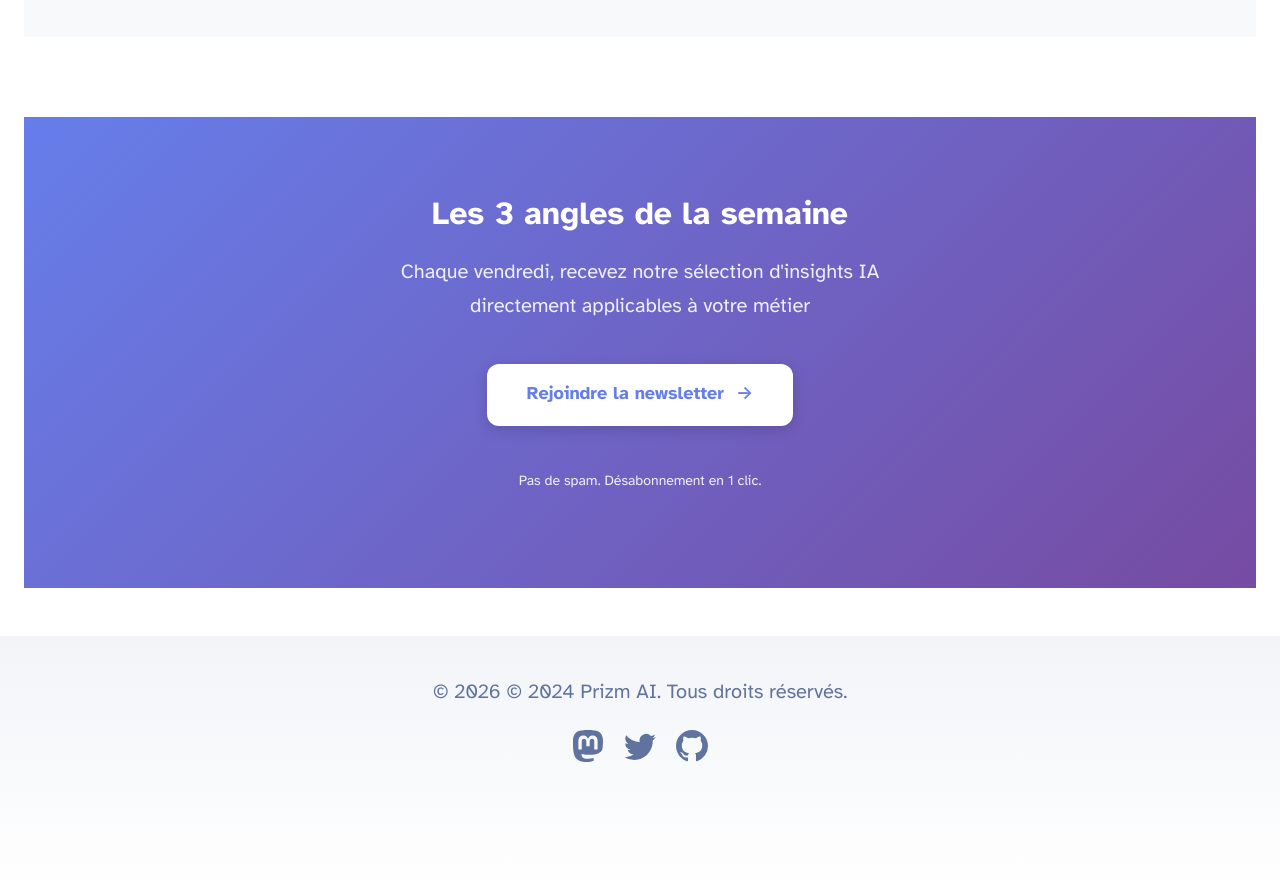
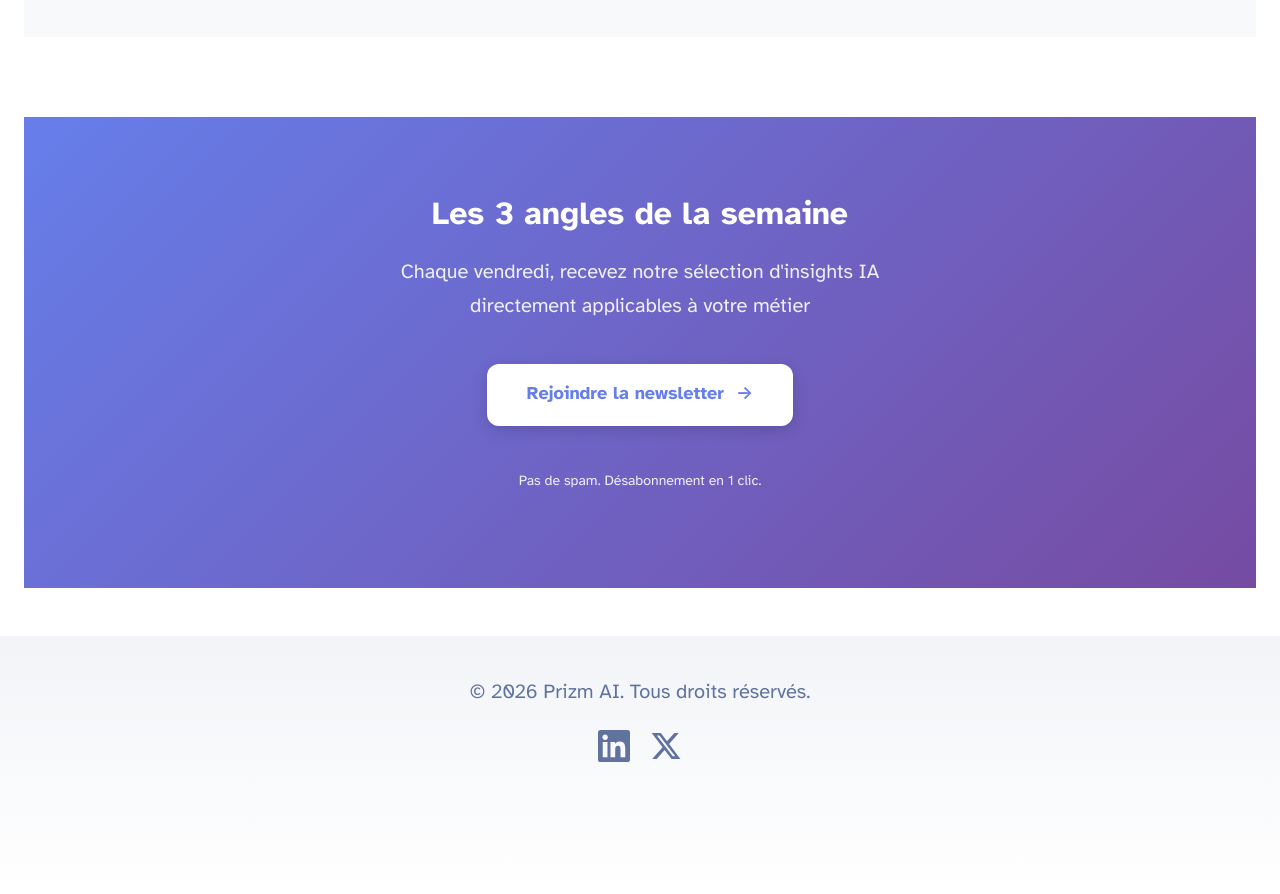
Before and after one commit to Prizm-ai/prizmia, an Astro site: page / in a window 1280 px wide. Shown: the part 5138-6032 px from the top of the page. Built offline with nearby package versions, Linux system fonts and the light colour scheme; Astro itself is replaced by a stand-in of ours.

Commit message:
feat: ajout liens LinkedIn et X dans footer

```diff
--- a/src/components/Footer.astro
+++ b/src/components/Footer.astro
@@ -3,39 +3,25 @@
 ---
 
 <footer>
-	&copy; {today.getFullYear()} © 2024 Prizm AI. Tous droits réservés.
+	© {today.getFullYear()} Prizm AI. Tous droits réservés.
 	<div class="social-links">
-		<a href="https://m.webtoo.ls/@astro" target="_blank">
-			<span class="sr-only">Follow Astro on Mastodon</span>
-			<svg
-				viewBox="0 0 16 16"
-				aria-hidden="true"
-				width="32"
-				height="32"
-				astro-icon="social/mastodon"
-				><path
+		<a href="https://www.linkedin.com/company/prizmia/" target="_blank" rel="noopener noreferrer">
+			<span class="sr-only">Suivez Prizm AI sur LinkedIn</span>
+			<svg viewBox="0 0 24 24" aria-hidden="true" width="32" height="32">
+				<path
 					fill="currentColor"
-					d="M11.19 12.195c2.016-.24 3.77-1.475 3.99-2.603.348-1.778.32-4.339.32-4.339 0-3.47-2.286-4.488-2.286-4.488C12.062.238 10.083.017 8.027 0h-.05C5.92.017 3.942.238 2.79.765c0 0-2.285 1.017-2.285 4.488l-.002.662c-.004.64-.007 1.35.011 2.091.083 3.394.626 6.74 3.78 7.57 1.454.383 2.703.463 3.709.408 1.823-.1 2.847-.647 2.847-.647l-.06-1.317s-1.303.41-2.767.36c-1.45-.05-2.98-.156-3.215-1.928a3.614 3.614 0 0 1-.033-.496s1.424.346 3.228.428c1.103.05 2.137-.064 3.188-.189zm1.613-2.47H11.13v-4.08c0-.859-.364-1.295-1.091-1.295-.804 0-1.207.517-1.207 1.541v2.233H7.168V5.89c0-1.024-.403-1.541-1.207-1.541-.727 0-1.091.436-1.091 1.296v4.079H3.197V5.522c0-.859.22-1.541.66-2.046.456-.505 1.052-.764 1.793-.764.856 0 1.504.328 1.933.983L8 4.39l.417-.695c.429-.655 1.077-.983 1.934-.983.74 0 1.336.259 1.791.764.442.505.661 1.187.661 2.046v4.203z"
-				></path></svg
-			>
+					d="M20.447 20.452h-3.554v-5.569c0-1.328-.027-3.037-1.852-3.037-1.853 0-2.136 1.445-2.136 2.939v5.667H9.351V9h3.414v1.561h.046c.477-.9 1.637-1.85 3.37-1.85 3.601 0 4.267 2.37 4.267 5.455v6.286zM5.337 7.433c-1.144 0-2.063-.926-2.063-2.065 0-1.138.92-2.063 2.063-2.063 1.14 0 2.064.925 2.064 2.063 0 1.139-.925 2.065-2.064 2.065zm1.782 13.019H3.555V9h3.564v11.452zM22.225 0H1.771C.792 0 0 .774 0 1.729v20.542C0 23.227.792 24 1.771 24h20.451C23.2 24 24 23.227 24 22.271V1.729C24 .774 23.2 0 22.222 0h.003z"
+				></path>
+			</svg>
 		</a>
-		<a href="https://twitter.com/astrodotbuild" target="_blank">
-			<span class="sr-only">Follow Astro on Twitter</span>
-			<svg viewBox="0 0 16 16" aria-hidden="true" width="32" height="32" astro-icon="social/twitter"
-				><path
+		<a href="https://x.com/Prizm_IA" target="_blank" rel="noopener noreferrer">
+			<span class="sr-only">Suivez Prizm AI sur X (Twitter)</span>
+			<svg viewBox="0 0 24 24" aria-hidden="true" width="32" height="32">
+				<path
 					fill="currentColor"
-					d="M5.026 15c6.038 0 9.341-5.003 9.341-9.334 0-.14 0-.282-.006-.422A6.685 6.685 0 0 0 16 3.542a6.658 6.658 0 0 1-1.889.518 3.301 3.301 0 0 0 1.447-1.817 6.533 6.533 0 0 1-2.087.793A3.286 3.286 0 0 0 7.875 6.03a9.325 9.325 0 0 1-6.767-3.429 3.289 3.289 0 0 0 1.018 4.382A3.323 3.323 0 0 1 .64 6.575v.045a3.288 3.288 0 0 0 2.632 3.218 3.203 3.203 0 0 1-.865.115 3.23 3.23 0 0 1-.614-.057 3.283 3.283 0 0 0 3.067 2.277A6.588 6.588 0 0 1 .78 13.58a6.32 6.32 0 0 1-.78-.045A9.344 9.344 0 0 0 5.026 15z"
-				></path></svg
-			>
-		</a>
-		<a href="https://github.com/withastro/astro" target="_blank">
-			<span class="sr-only">Go to Astro's GitHub repo</span>
-			<svg viewBox="0 0 16 16" aria-hidden="true" width="32" height="32" astro-icon="social/github"
-				><path
-					fill="currentColor"
-					d="M8 0C3.58 0 0 3.58 0 8c0 3.54 2.29 6.53 5.47 7.59.4.07.55-.17.55-.38 0-.19-.01-.82-.01-1.49-2.01.37-2.53-.49-2.69-.94-.09-.23-.48-.94-.82-1.13-.28-.15-.68-.52-.01-.53.63-.01 1.08.58 1.23.82.72 1.21 1.87.87 2.33.66.07-.52.28-.87.51-1.07-1.78-.2-3.64-.89-3.64-3.95 0-.87.31-1.59.82-2.15-.08-.2-.36-1.02.08-2.12 0 0 .67-.21 2.2.82.64-.18 1.32-.27 2-.27.68 0 1.36.09 2 .27 1.53-1.04 2.2-.82 2.2-.82.44 1.1.16 1.92.08 2.12.51.56.82 1.27.82 2.15 0 3.07-1.87 3.75-3.65 3.95.29.25.54.73.54 1.48 0 1.07-.01 1.93-.01 2.2 0 .21.15.46.55.38A8.012 8.012 0 0 0 16 8c0-4.42-3.58-8-8-8z"
-				></path></svg
-			>
+					d="M18.244 2.25h3.308l-7.227 8.26 8.502 11.24H16.17l-5.214-6.817L4.99 21.75H1.68l7.73-8.835L1.254 2.25H8.08l4.713 6.231zm-1.161 17.52h1.833L7.084 4.126H5.117z"
+				></path>
+			</svg>
 		</a>
 	</div>
 </footer>
@@ -55,6 +41,7 @@
 	.social-links a {
 		text-decoration: none;
 		color: rgb(var(--gray));
+		transition: color 0.2s ease;
 	}
 	.social-links a:hover {
 		color: rgb(var(--gray-dark));
```
